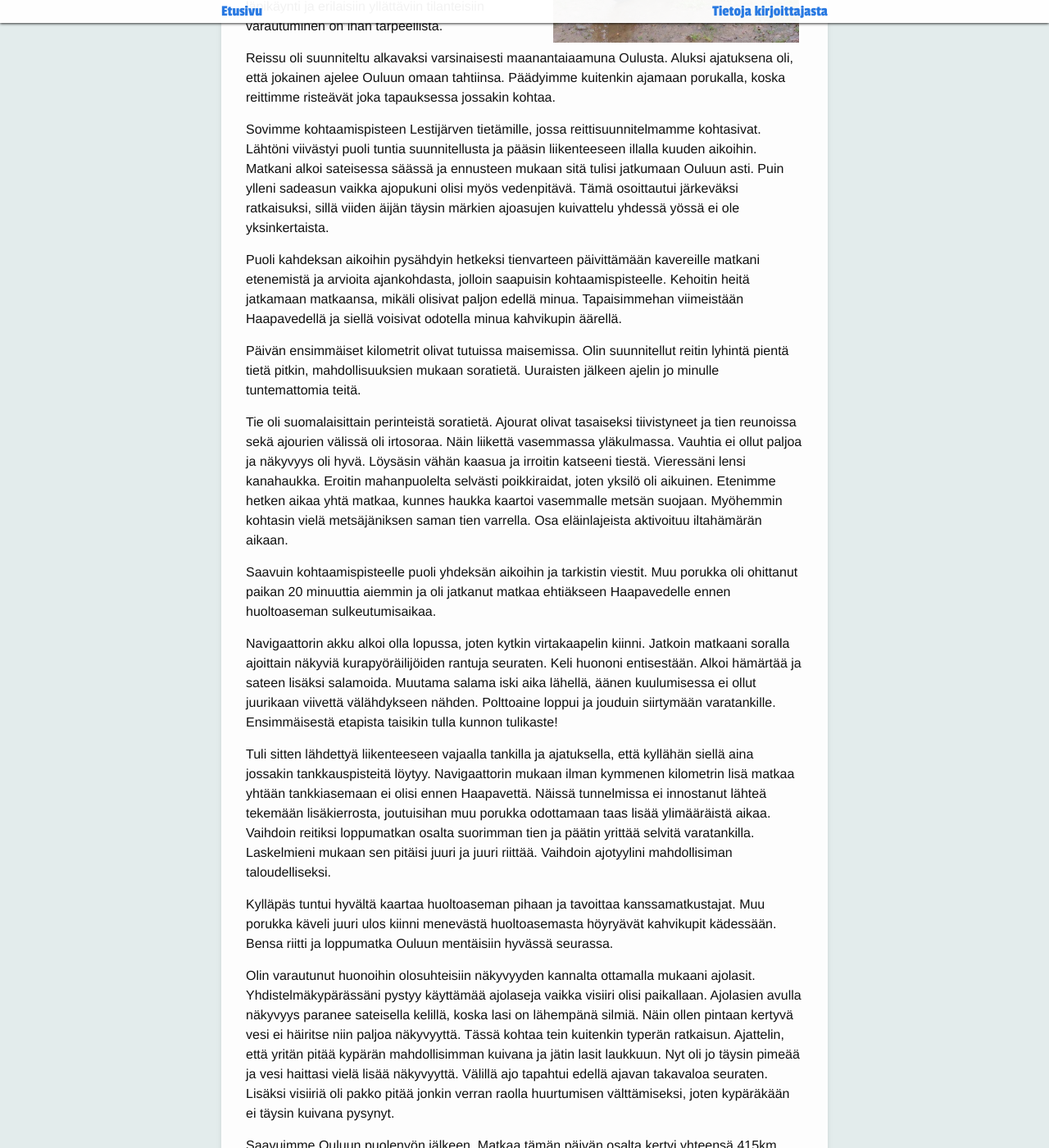
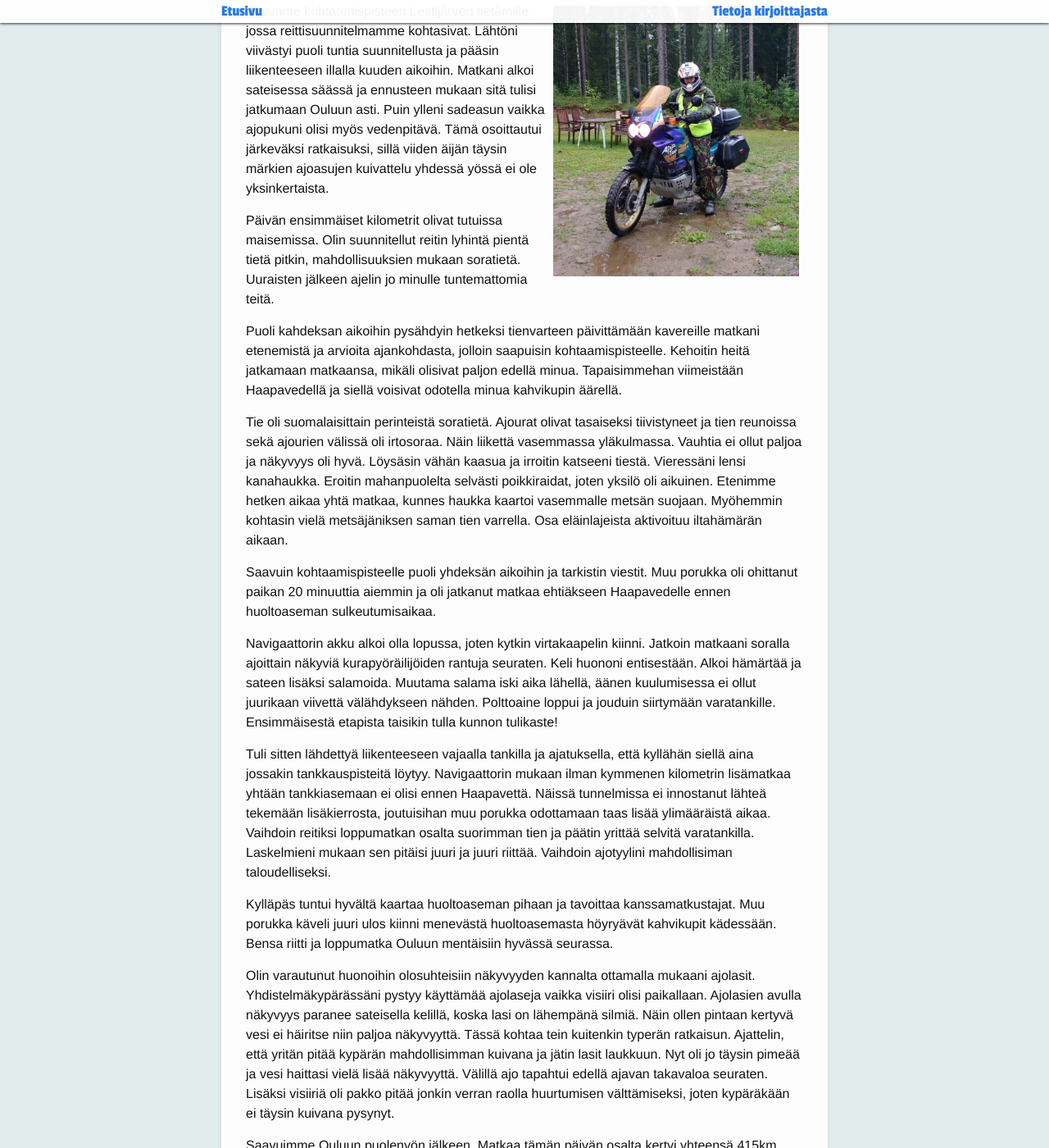
Before and after one commit to seikkailuendurolla/seikkailuendurolla.github.io, a Jekyll site: the page built from _posts/2017-03-01-matkaenduroilla-norjassa-sunnuntai.md, in a window 1280 px wide and 1400 px high, scrolled down 1139 px. Shown: the whole window at 82% size. Built offline with Jekyll 4.4.1, drawn with Linux system fonts in a browser that asks for light colours; some web fonts are replaced; comment, search, counter and statistics services are not loaded.

Commit message:
Kappaleet oikeaa järjestykseen.

```diff
--- a/_posts/2017-03-01-matkaenduroilla-norjassa-sunnuntai.md
+++ b/_posts/2017-03-01-matkaenduroilla-norjassa-sunnuntai.md
@@ -11,8 +11,6 @@ draft: true
 Heinäkuu läheni loppuaan ja vietettiin kuun viimeistä päivää. Säätila oli viime päivinä ollut Suomen kesälle tyypillistä. Vaihtelevaa,
 välillä lämmintä joskaan ei hellelukemia. Illaksi oli luvassa vesisadetta, juuri sopivasti, kun kuuden päivän moottoripyöräreissu alkaisi.
 
-<img src="/assets/norja3.jpg" width="300" style="float: right; padding: 5px;" />
-
 Tunnelma oli odottavainen. Tiedossa oli paljon asioita, joista ei ollut aiempaa kokemusta vaikka itse moottoripyörällä ajaminen
 kohtuullisen tuttua olikin. Millaista on porukalla ajaminen monta päivää putkeen? Kestääkö pyörät vai tuleeko teknisiä ongelmia?
 Millainen sää on ja kestääkö varusteet, jos vettä tulee monta päivää peräkkäin? Mitä jos sattuu liikenneonnettomuus?
@@ -24,17 +22,19 @@ kysymysten läpikäynti ja erilaisiin yllättäviin tilanteisiin varautuminen on
 Reissu oli suunniteltu alkavaksi varsinaisesti maanantaiaamuna Oulusta. Aluksi ajatuksena oli, että jokainen ajelee Ouluun omaan
 tahtiinsa. Päädyimme kuitenkin ajamaan porukalla, koska reittimme risteävät joka tapauksessa jossakin kohtaa.
 
+<img src="/assets/norja3.jpg" width="300" style="float: right; padding: 5px;" />
+
 Sovimme kohtaamispisteen Lestijärven tietämille, jossa reittisuunnitelmamme kohtasivat. Lähtöni viivästyi puoli tuntia suunnitellusta
 ja pääsin liikenteeseen illalla kuuden aikoihin. Matkani alkoi sateisessa säässä ja ennusteen mukaan sitä tulisi jatkumaan Ouluun
 asti. Puin ylleni sadeasun vaikka ajopukuni olisi myös vedenpitävä. Tämä osoittautui järkeväksi ratkaisuksi, sillä viiden äijän täysin
 märkien ajoasujen kuivattelu yhdessä yössä ei ole yksinkertaista.
 
+Päivän ensimmäiset kilometrit olivat tutuissa maisemissa. Olin suunnitellut reitin lyhintä pientä tietä pitkin, mahdollisuuksien
+mukaan soratietä. Uuraisten jälkeen ajelin jo minulle tuntemattomia teitä.
+
 Puoli kahdeksan aikoihin pysähdyin hetkeksi tienvarteen päivittämään kavereille matkani etenemistä ja arvioita ajankohdasta, jolloin
 saapuisin kohtaamispisteelle. Kehoitin heitä jatkamaan matkaansa, mikäli olisivat paljon edellä minua. Tapaisimmehan viimeistään
 Haapavedellä ja siellä voisivat odotella minua kahvikupin äärellä.
-
-Päivän ensimmäiset kilometrit olivat tutuissa maisemissa. Olin suunnitellut reitin lyhintä pientä tietä pitkin, mahdollisuuksien
-mukaan soratietä. Uuraisten jälkeen ajelin jo minulle tuntemattomia teitä.
 
 Tie oli suomalaisittain perinteistä soratietä. Ajourat olivat tasaiseksi tiivistyneet ja tien reunoissa sekä ajourien välissä oli
 irtosoraa. Näin liikettä vasemmassa yläkulmassa. Vauhtia ei ollut paljoa ja näkyvyys oli hyvä. Löysäsin vähän kaasua ja irroitin
@@ -51,7 +51,7 @@ lähellä, äänen kuulumisessa ei ollut juurikaan viivettä välähdykseen näh
 Ensimmäisestä etapista taisikin tulla kunnon tulikaste!
 
 Tuli sitten lähdettyä liikenteeseen vajaalla tankilla ja ajatuksella, että kyllähän siellä aina jossakin tankkauspisteitä löytyy.
-Navigaattorin mukaan ilman kymmenen kilometrin lisä matkaa yhtään tankkiasemaan ei olisi ennen Haapavettä. Näissä tunnelmissa ei
+Navigaattorin mukaan ilman kymmenen kilometrin lisämatkaa yhtään tankkiasemaan ei olisi ennen Haapavettä. Näissä tunnelmissa ei
 innostanut lähteä tekemään lisäkierrosta, joutuisihan muu porukka odottamaan taas lisää ylimääräistä aikaa. Vaihdoin reitiksi
 loppumatkan osalta suorimman tien ja päätin yrittää selvitä varatankilla. Laskelmieni mukaan sen pitäisi juuri ja juuri riittää.
 Vaihdoin ajotyylini mahdollisiman taloudelliseksi.
```
